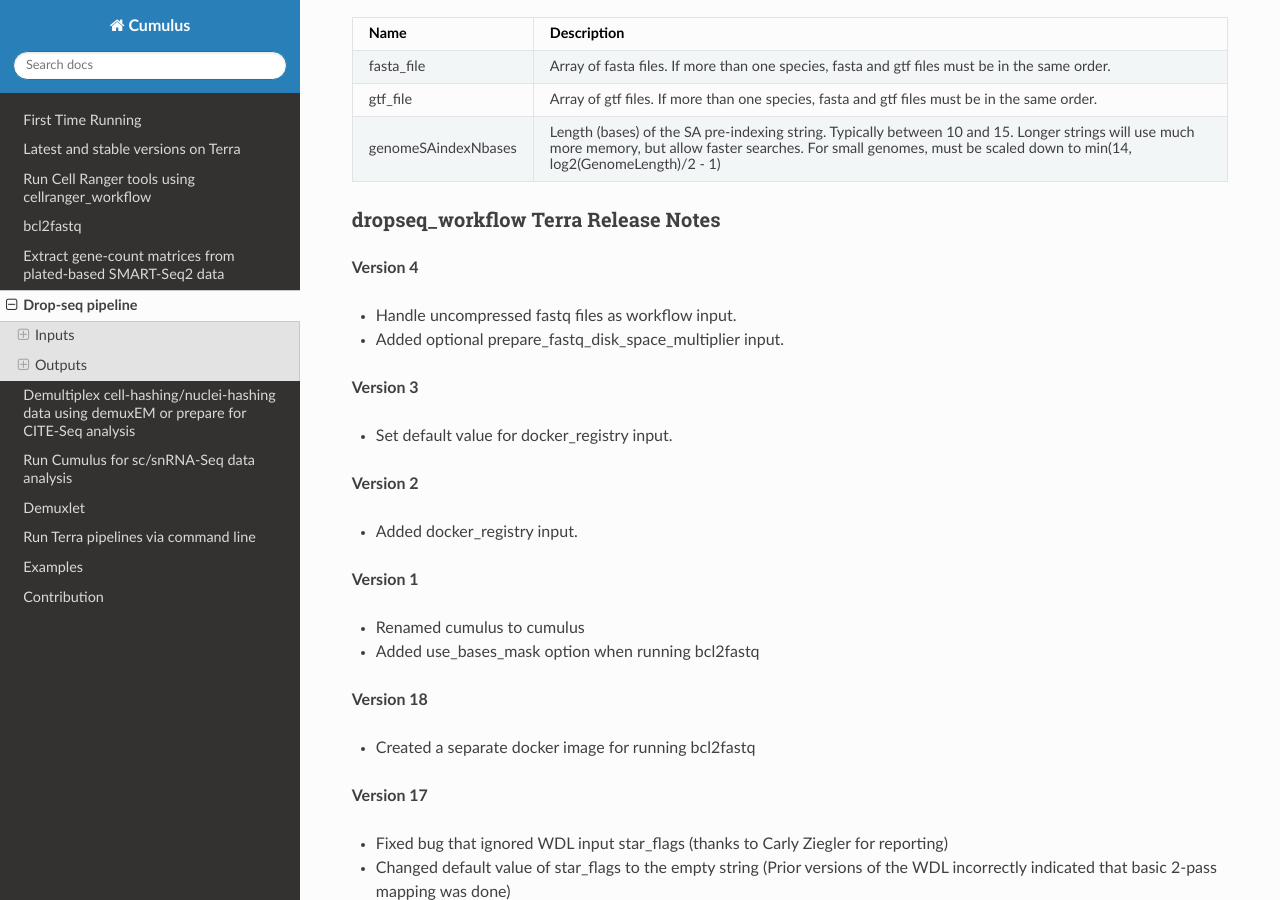
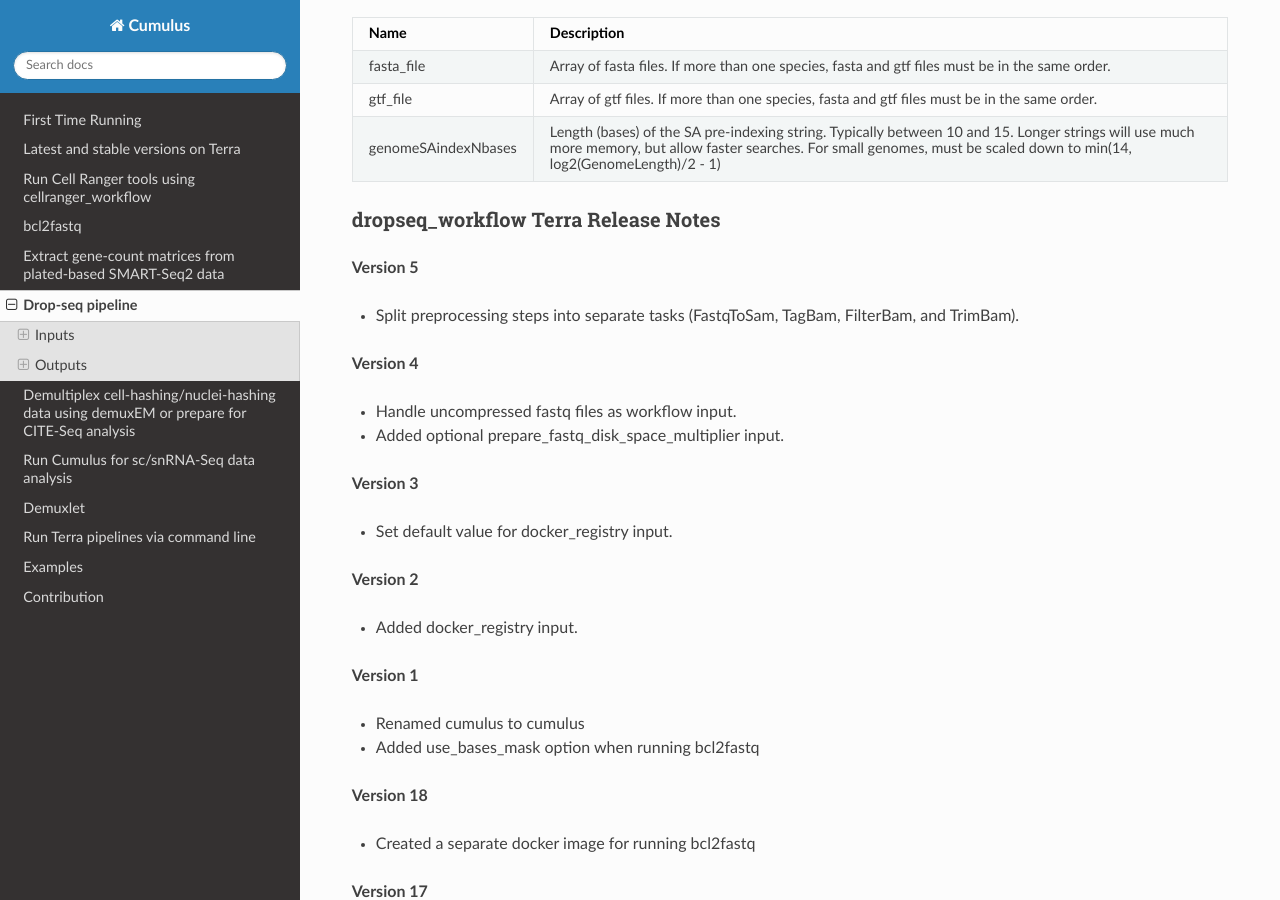
Before and after one commit to lilab-bcb/cumulus, a Sphinx documentation site: the page built from docs/drop_seq.rst, in a window 1280 px wide and 900 px high, scrolled down 4139 px. Built offline with Sphinx 7.4.7 and the Read the Docs theme 2.0.0, drawn with Linux system fonts in a browser that asks for light colours.

Commit message:
split preprocessing step

```diff
--- a/docs/drop_seq.rst
+++ b/docs/drop_seq.rst
@@ -207,6 +207,10 @@ Please see the description of important inputs below.
 dropseq_workflow Terra Release Notes
 ===================================================
 
+**Version 5**
+
+- Split preprocessing steps into separate tasks (FastqToSam, TagBam, FilterBam, and TrimBam).
+
 **Version 4**
 
 - Handle uncompressed fastq files as workflow input.
```
Also changed, not shown: 2 other files.
